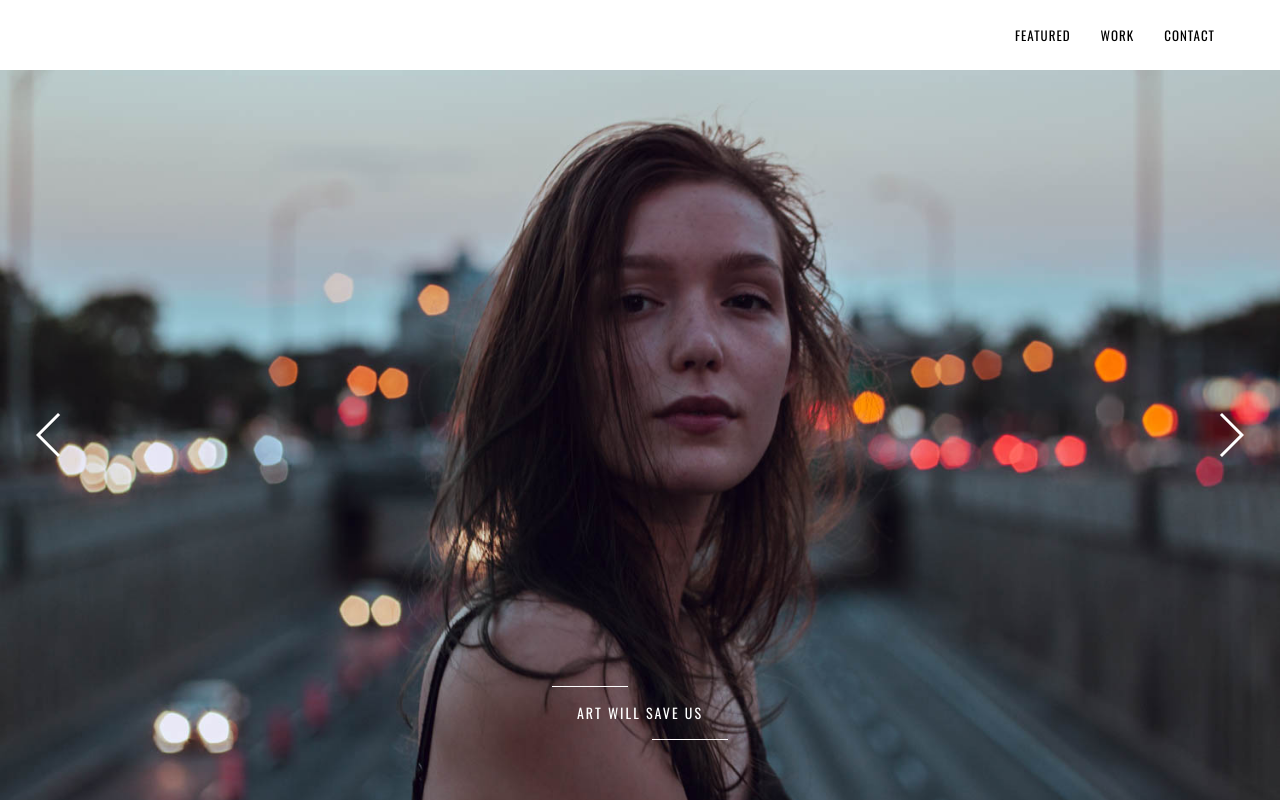
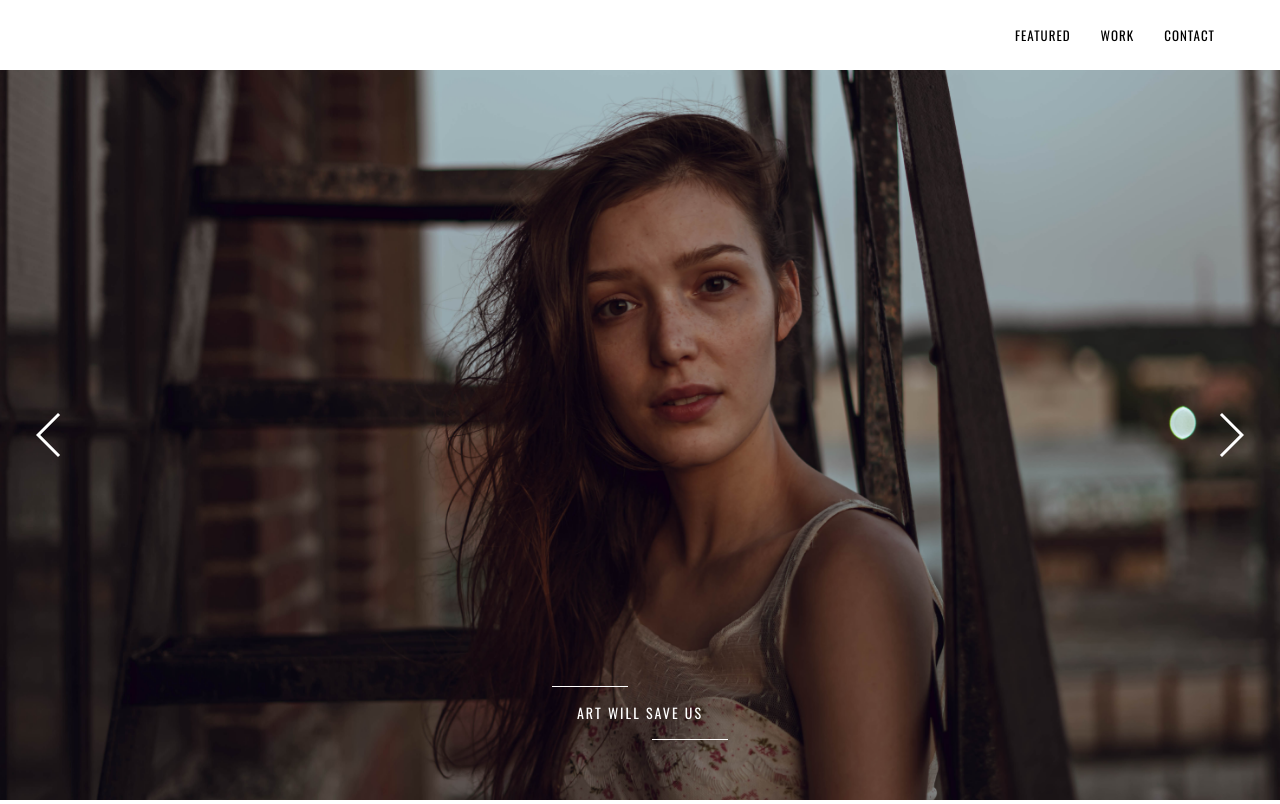
Before and after one commit to JPBelley/artwillsaveus, a plain HTML site: page index.html in a window 1280 px wide. Shown: the top 804 px of the page. Drawn offline with nearby package versions, Linux system fonts and the light colour scheme.

Commit message:
Urbex and Ame new pictures

```diff
--- a/index.html
+++ b/index.html
@@ -8,7 +8,7 @@
     <meta property="og:url"                content="http://artwillsaveus.co" />
     <meta property="og:title"              content="Art Will Save Us | Photography" />
     <meta property="og:description"        content="This is my photography portfolio" />
-    <meta property="og:image"              content="http://artwillsaveus.co/img/ame.jpg" />
+    <meta property="og:image"              content="http://artwillsaveus.co/img/DSC02868.jpg" />
 
     <!-- Stysheets -->
     <link href="https://fonts.googleapis.com/css?family=Oswald" rel="stylesheet">
@@ -38,18 +38,18 @@
       <div class="swiper-wrapper">
         <div class="swiper-slide hero">
           <div class="square-container">
-            <div class="single-square" style="opacity: 1"> <div style="background-image: url('./img/ame.jpg')"></div> </div>
-            <div class="single-square" style="opacity: 1"> <div style="background-image: url('./img/ame.jpg')"></div> </div>
-            <div class="single-square" style="opacity: 1"> <div style="background-image: url('./img/ame.jpg')"></div> </div>
-            <div class="single-square" style="opacity: 1"> <div style="background-image: url('./img/ame.jpg')"></div> </div>
-            <div class="single-square" style="opacity: 1"> <div style="background-image: url('./img/ame.jpg')"></div> </div>
-            <div class="single-square" style="opacity: 1"> <div style="background-image: url('./img/ame.jpg')"></div> </div>
-            <div class="single-square" style="opacity: 1"> <div style="background-image: url('./img/ame.jpg')"></div> </div>
-            <div class="single-square" style="opacity: 1"> <div style="background-image: url('./img/ame.jpg')"></div> </div>
-            <div class="single-square" style="opacity: 1"> <div style="background-image: url('./img/ame.jpg')"></div> </div>
-            <div class="single-square" style="opacity: 1"> <div style="background-image: url('./img/ame.jpg')"></div> </div>
-            <div class="single-square" style="opacity: 1"> <div style="background-image: url('./img/ame.jpg')"></div> </div>
-            <div class="single-square" style="opacity: 1"> <div style="background-image: url('./img/ame.jpg')"></div> </div>
+            <div class="single-square" style="opacity: 1"> <div style="background-image: url('./img/DSC02868.jpg')"></div> </div>
+            <div class="single-square" style="opacity: 1"> <div style="background-image: url('./img/DSC02868.jpg')"></div> </div>
+            <div class="single-square" style="opacity: 1"> <div style="background-image: url('./img/DSC02868.jpg')"></div> </div>
+            <div class="single-square" style="opacity: 1"> <div style="background-image: url('./img/DSC02868.jpg')"></div> </div>
+            <div class="single-square" style="opacity: 1"> <div style="background-image: url('./img/DSC02868.jpg')"></div> </div>
+            <div class="single-square" style="opacity: 1"> <div style="background-image: url('./img/DSC02868.jpg')"></div> </div>
+            <div class="single-square" style="opacity: 1"> <div style="background-image: url('./img/DSC02868.jpg')"></div> </div>
+            <div class="single-square" style="opacity: 1"> <div style="background-image: url('./img/DSC02868.jpg')"></div> </div>
+            <div class="single-square" style="opacity: 1"> <div style="background-image: url('./img/DSC02868.jpg')"></div> </div>
+            <div class="single-square" style="opacity: 1"> <div style="background-image: url('./img/DSC02868.jpg')"></div> </div>
+            <div class="single-square" style="opacity: 1"> <div style="background-image: url('./img/DSC02868.jpg')"></div> </div>
+            <div class="single-square" style="opacity: 1"> <div style="background-image: url('./img/DSC02868.jpg')"></div> </div>
           </div>
           <div class="headline">
             <div class="overlay"></div>
@@ -73,27 +73,47 @@
           </div>
           <div class="headline">
             <div class="overlay"></div>
-            <h1> <a href="#featured">Art will save us</a> </h1>
+            <h1> <a href="#featured">Costa Rica</a> </h1>
           </div>
         </div>
         <div class="swiper-slide hero">
           <div class="square-container">
-            <div class="single-square" style="opacity: 1"> <div style="background-image: url('./img/DSC02868.jpg')"></div> </div>
-            <div class="single-square" style="opacity: 1"> <div style="background-image: url('./img/DSC02868.jpg')"></div> </div>
-            <div class="single-square" style="opacity: 1"> <div style="background-image: url('./img/DSC02868.jpg')"></div> </div>
-            <div class="single-square" style="opacity: 1"> <div style="background-image: url('./img/DSC02868.jpg')"></div> </div>
-            <div class="single-square" style="opacity: 1"> <div style="background-image: url('./img/DSC02868.jpg')"></div> </div>
-            <div class="single-square" style="opacity: 1"> <div style="background-image: url('./img/DSC02868.jpg')"></div> </div>
-            <div class="single-square" style="opacity: 1"> <div style="background-image: url('./img/DSC02868.jpg')"></div> </div>
-            <div class="single-square" style="opacity: 1"> <div style="background-image: url('./img/DSC02868.jpg')"></div> </div>
-            <div class="single-square" style="opacity: 1"> <div style="background-image: url('./img/DSC02868.jpg')"></div> </div>
-            <div class="single-square" style="opacity: 1"> <div style="background-image: url('./img/DSC02868.jpg')"></div> </div>
-            <div class="single-square" style="opacity: 1"> <div style="background-image: url('./img/DSC02868.jpg')"></div> </div>
-            <div class="single-square" style="opacity: 1"> <div style="background-image: url('./img/DSC02868.jpg')"></div> </div>
+            <div class="single-square" style="opacity: 1"> <div style="background-image: url('./img/DSC02717.jpg')"></div> </div>
+            <div class="single-square" style="opacity: 1"> <div style="background-image: url('./img/DSC02717.jpg')"></div> </div>
+            <div class="single-square" style="opacity: 1"> <div style="background-image: url('./img/DSC02717.jpg')"></div> </div>
+            <div class="single-square" style="opacity: 1"> <div style="background-image: url('./img/DSC02717.jpg')"></div> </div>
+            <div class="single-square" style="opacity: 1"> <div style="background-image: url('./img/DSC02717.jpg')"></div> </div>
+            <div class="single-square" style="opacity: 1"> <div style="background-image: url('./img/DSC02717.jpg')"></div> </div>
+            <div class="single-square" style="opacity: 1"> <div style="background-image: url('./img/DSC02717.jpg')"></div> </div>
+            <div class="single-square" style="opacity: 1"> <div style="background-image: url('./img/DSC02717.jpg')"></div> </div>
+            <div class="single-square" style="opacity: 1"> <div style="background-image: url('./img/DSC02717.jpg')"></div> </div>
+            <div class="single-square" style="opacity: 1"> <div style="background-image: url('./img/DSC02717.jpg')"></div> </div>
+            <div class="single-square" style="opacity: 1"> <div style="background-image: url('./img/DSC02717.jpg')"></div> </div>
+            <div class="single-square" style="opacity: 1"> <div style="background-image: url('./img/DSC02717.jpg')"></div> </div>
           </div>
           <div class="headline">
             <div class="overlay"></div>
-            <h1> <a href="#featured">Art will save us</a> </h1>
+            <h1> <a href="#featured">Urban Style</a> </h1>
+          </div>
+        </div>
+        <div class="swiper-slide hero">
+          <div class="square-container">
+            <div class="single-square" style="opacity: 1"> <div style="background-image: url('./img/DSC03102.jpg')"></div> </div>
+            <div class="single-square" style="opacity: 1"> <div style="background-image: url('./img/DSC03102.jpg')"></div> </div>
+            <div class="single-square" style="opacity: 1"> <div style="background-image: url('./img/DSC03102.jpg')"></div> </div>
+            <div class="single-square" style="opacity: 1"> <div style="background-image: url('./img/DSC03102.jpg')"></div> </div>
+            <div class="single-square" style="opacity: 1"> <div style="background-image: url('./img/DSC03102.jpg')"></div> </div>
+            <div class="single-square" style="opacity: 1"> <div style="background-image: url('./img/DSC03102.jpg')"></div> </div>
+            <div class="single-square" style="opacity: 1"> <div style="background-image: url('./img/DSC03102.jpg')"></div> </div>
+            <div class="single-square" style="opacity: 1"> <div style="background-image: url('./img/DSC03102.jpg')"></div> </div>
+            <div class="single-square" style="opacity: 1"> <div style="background-image: url('./img/DSC03102.jpg')"></div> </div>
+            <div class="single-square" style="opacity: 1"> <div style="background-image: url('./img/DSC03102.jpg')"></div> </div>
+            <div class="single-square" style="opacity: 1"> <div style="background-image: url('./img/DSC03102.jpg')"></div> </div>
+            <div class="single-square" style="opacity: 1"> <div style="background-image: url('./img/DSC03102.jpg')"></div> </div>
+          </div>
+          <div class="headline">
+            <div class="overlay"></div>
+            <h1> <a href="#featured">Urbex Style</a> </h1>
           </div>
         </div>
       </div>
@@ -122,7 +142,7 @@
             <h2>Full picture</h2>
             <div class="close"></div>
           </div>
-          <img src="./img/IMG_9928.jpg" alt="">
+          <img src="./img/DSC03103.jpg" alt="">
         </div>
       </div>
     </section>
@@ -135,12 +155,12 @@
       <div class="grid">
         <!-- width of .grid-sizer used for columnWidth -->
         <div class="grid-sizer"></div>
-        <div class="grid-item"> <img src="./img/IMG_0673.jpg" alt=""> </div>
+        <div class="grid-item"> <img src="./img/IMG_1347.jpg" alt=""> </div>
         <div class="grid-item grid-item--width2"> <img src="./img/IMG_0200.jpg" alt=""> </div>
         <div class="grid-item"> <img src="./img/IMG_0161.jpg" alt=""> </div>
         <div class="grid-item grid-item--width2"> <img src="./img/IMG_0635.jpg" alt=""> </div>
         <div class="grid-item"> <img src="./img/IMG_9297.jpg" alt=""> </div>
-        <div class="grid-item"> <img src="./img/IMG_1347.jpg" alt=""> </div>
+        <div class="grid-item"> <img src="./img/IMG_9928.jpg" alt=""> </div>
       </div>
     </section>
 
@@ -153,9 +173,9 @@
 
       <div class="form-container">
         <div class="contact-message">
-          <h3>You'd like to be part of this project?</h3>
+          <h3>You'd like to work with me</h3>
           <p>Leave me a message. I'd be more than happy to hear about your ideas and go out for a shoot.</p>
-          <p>Don't hesitate to fill this form even if your projects aren't about photography. I love everything related to art and I'm always looking for artist to collaborate with and expose at the Adfab's office (We're a bunch of creative).</p>
+          <p>Don't hesitate to fill this form even if your projects aren't about photography. I love everything related to art and I'm always looking for artist to collaborate with.</p>
           <p>I can't wait to hear from you!</p>
         </div>
         <form class="" action="https://formspree.io/belleyjeanphilippe@gmail.com" method="post">
```
Also changed, not shown: css/style.css, img/DSC02717.jpg (added), img/DSC02813.jpg (added), img/DSC02847.jpg (added), img/DSC02853.jpg (added), img/DSC03102.jpg (added), img/DSC03103.jpg (added), 1 other file.
